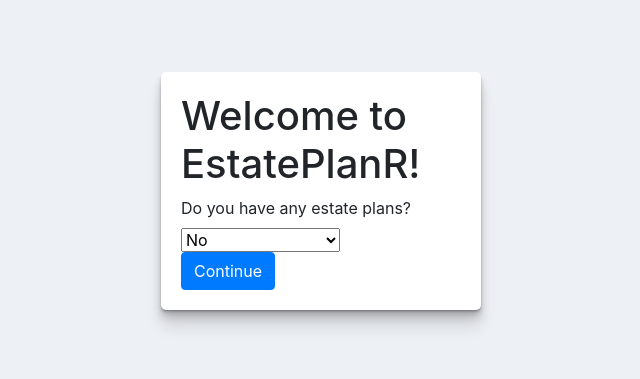
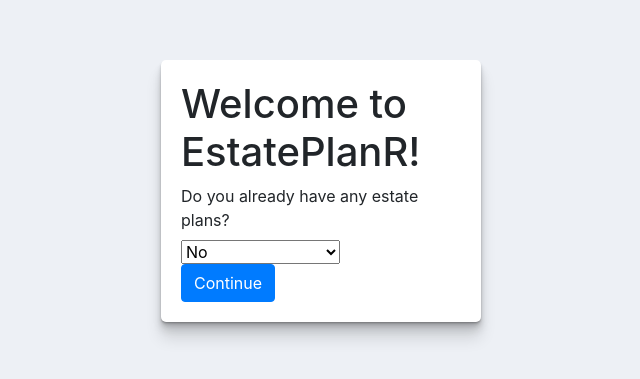
Before and after one commit to CEN-Group-3D/CEN-Project, a React (Create React App) app in the folder client/: page /welcome in a window 1280 px wide. Shown: the part 209-588 px from the top of the page, without its empty margins (319-959 px from the left). Built offline with nearby package versions, Linux system fonts and the light colour scheme.

Commit message:
add redirect to /plans when clicking on Continue

```diff
--- a/client/src/views/Welcome/Welcome.js
+++ b/client/src/views/Welcome/Welcome.js
@@ -1,13 +1,14 @@
 import React from 'react';
+import Redirect from 'react';
 import './Welcome.css';
 
 function Welcome() {
     return (
         <div className='panel container col-xs-12 col-md-3'>
             <h1>Welcome to EstatePlanR!</h1>
-            <form>
+            <form action="/plans">
                 <div id="question-field">
-                    <label for="estate-plans">Do you have any estate plans?</label>
+                    <label for="estate-plans">Do you already have any estate plans?</label>
                     <select name="estate-plans">
                         <option value="none">No</option>
                         <option value="poa">Power of Attorney</option>
```
